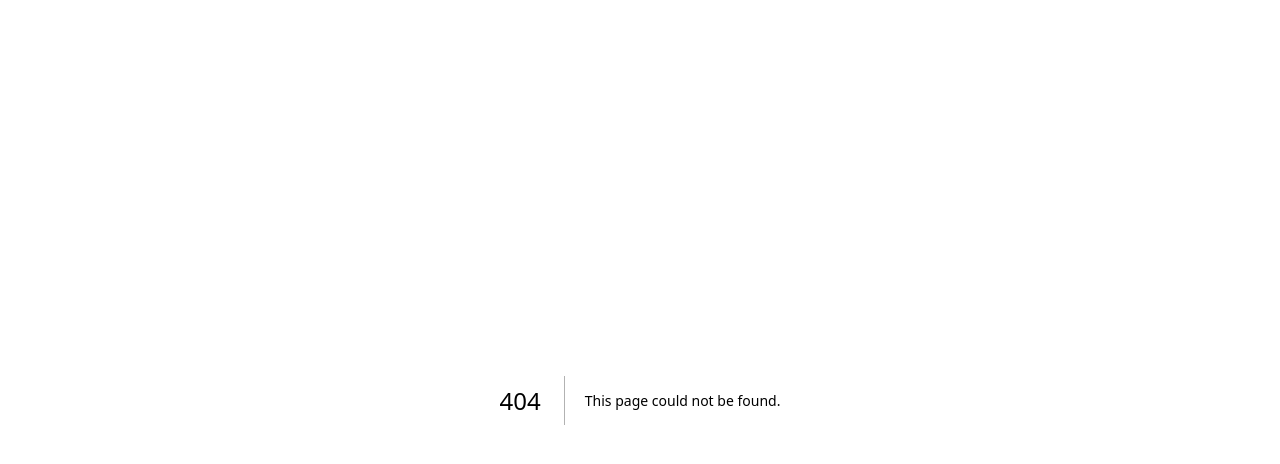
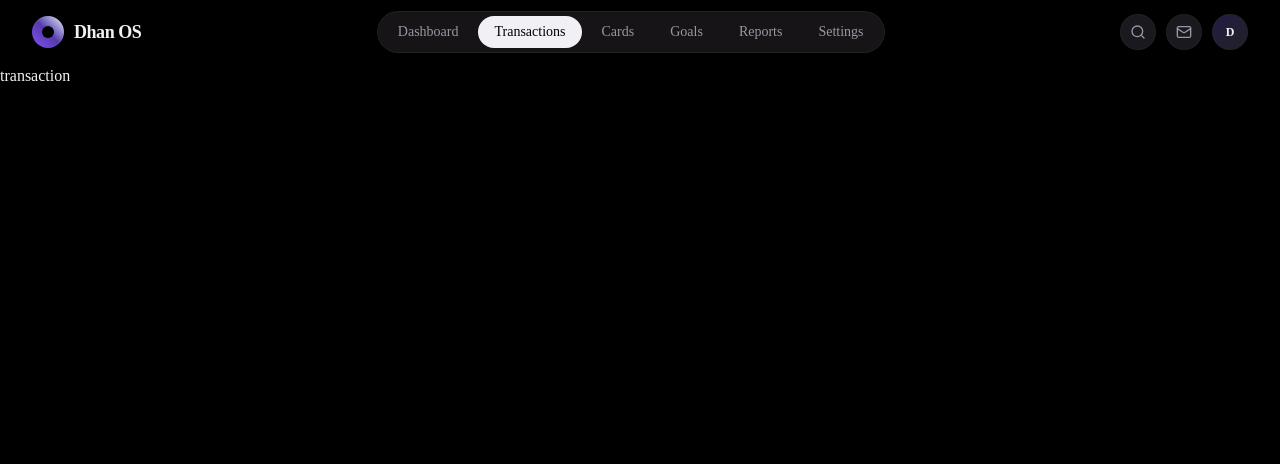
Before and after one commit to dazzlerkumar/dhan-os, a Next.js app: page /transactions in a window 1280 px wide. Before the commit this address had no page. Shown: the top 464 px of the page. Built offline with nearby package versions, Linux system fonts and the light colour scheme.

Commit message:
feat: add transactions page and reusable PageWrapper component

```diff
--- /dev/null
+++ b/src/app/(main)/transactions/page.tsx
@@ -0,0 +1,6 @@
+"use client";
+
+
+export default function Dashboard() {
+    return <div>transaction</div>;
+}
--- /dev/null
+++ b/src/components/layout/page-wrapper.tsx
@@ -0,0 +1,11 @@
+import { ReactNode } from "react";
+import { cn } from "@/lib/utils";
+
+interface PageWrapperProps {
+  children: ReactNode;
+  className?: string;
+}
+
+export default function PageWrapper({ children, className }: PageWrapperProps) {
+  return <div className={cn("animate-fade-in min-w-0 space-y-6", className)}>{children}</div>;
+}
```
